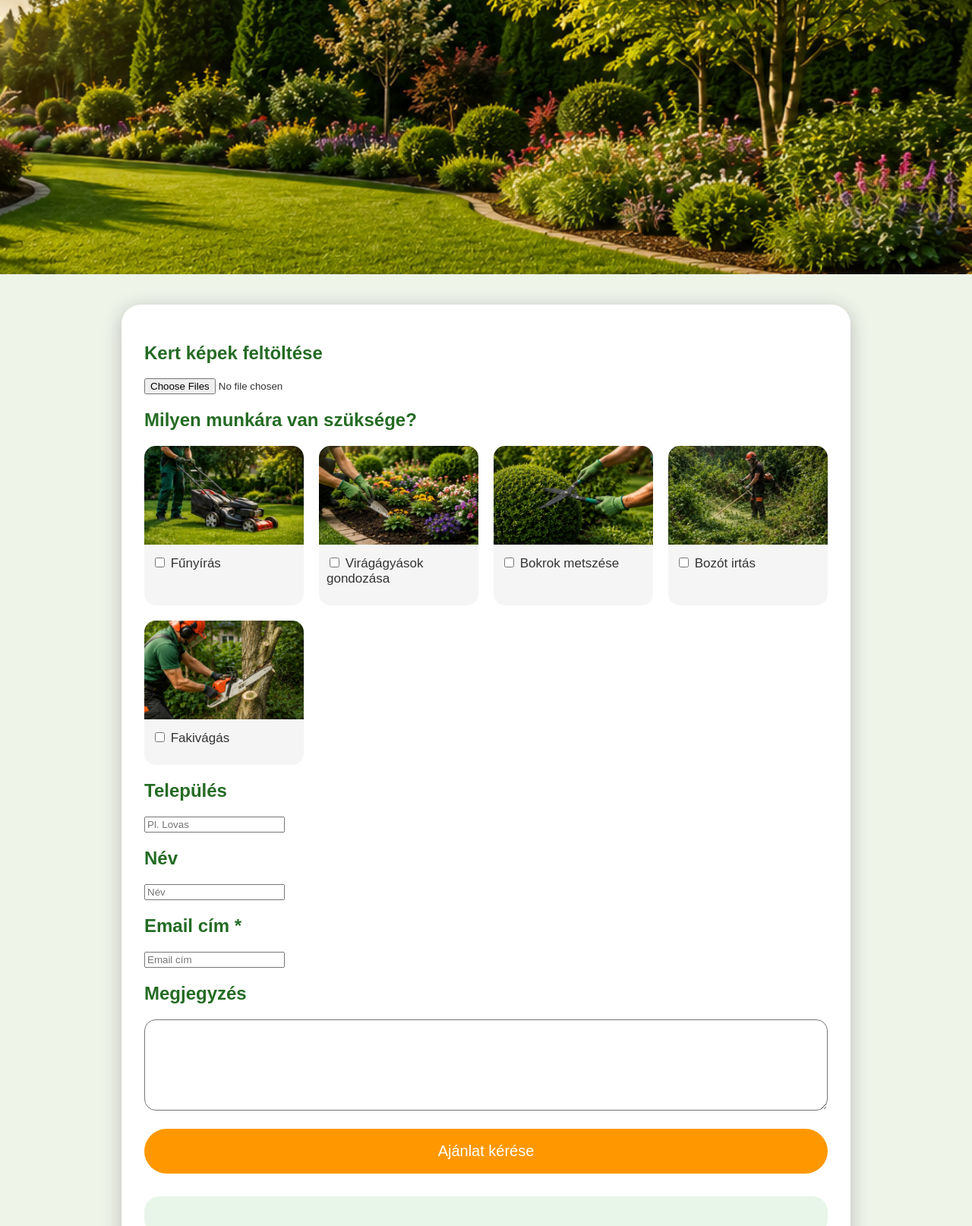
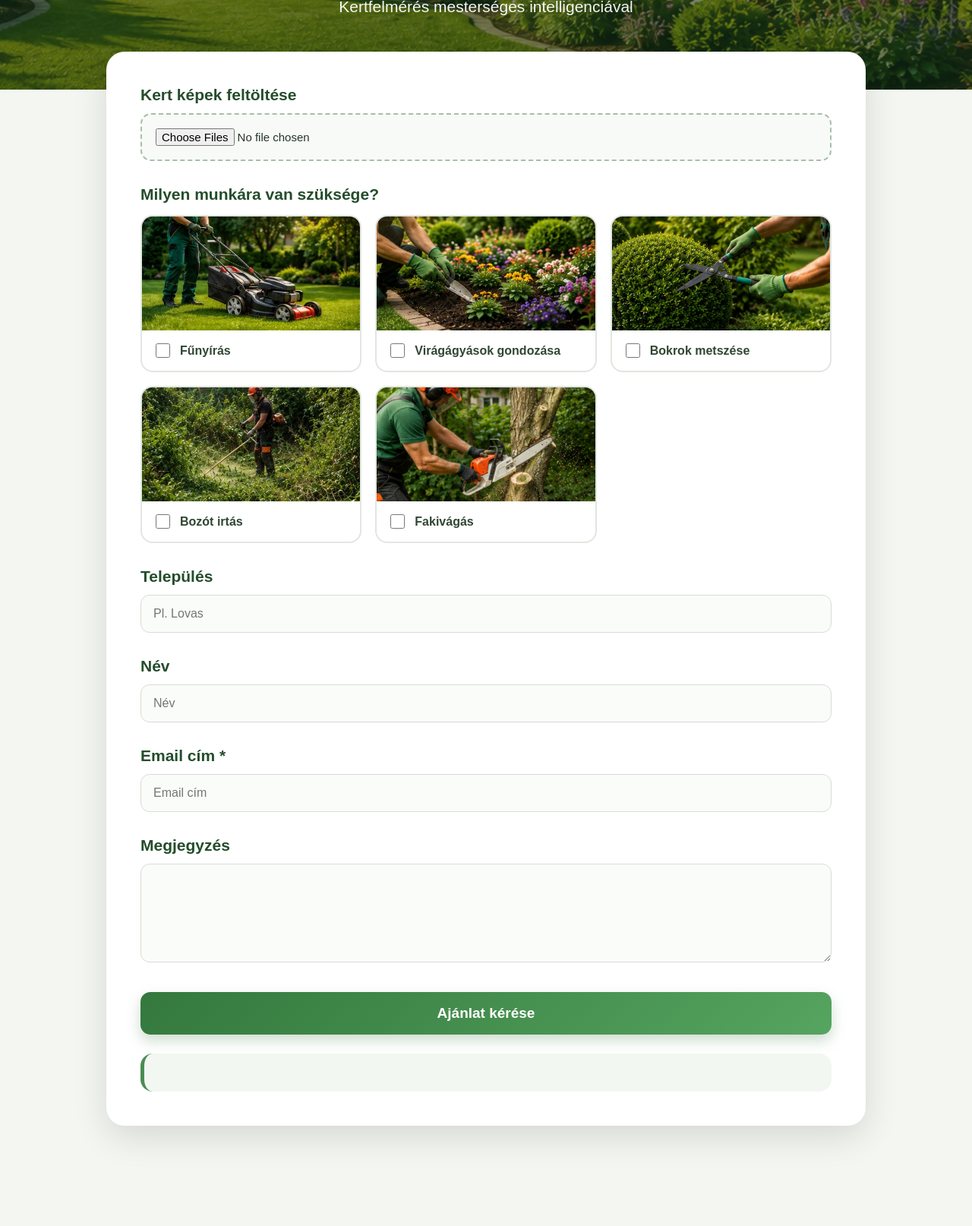
Before and after one commit to pikobenedek-art/lovasi-kert-ai, a website: page public/index.html in a window 1280 px wide. Shown: the part 302-1916 px from the top of the page at 76% size. After the commit the page ends 1844 px from the top, so only its background shows below. Drawn offline with Linux system fonts and the light colour scheme.

Commit message:
Update style.css

```diff
--- a/public/style.css
+++ b/public/style.css
@@ -1,210 +1,411 @@
-body{
+* {
+    box-sizing: border-box;
+}
 
-font-family:Arial,sans-serif;
+html {
+    scroll-behavior: smooth;
+}
 
-margin:0;
-
-background:#eef4e8;
-
-color:#333;
-
+body {
+    margin: 0;
+    font-family: Arial, Helvetica, sans-serif;
+    background: #f3f6f1;
+    color: #26352a;
 }
 
 
+/* =========================
+   FEJLÉC
+========================= */
 
-.fejlec{
+.fejlec {
+    min-height: 420px;
 
-background:#246b24;
+    background:
+        linear-gradient(
+            rgba(20, 55, 28, 0.45),
+            rgba(20, 55, 28, 0.55)
+        ),
+        url("/fejlec.jpg");
 
-color:white;
+    background-size: cover;
+    background-position: center;
 
-text-align:center;
+    display: flex;
+    flex-direction: column;
+    justify-content: center;
+    align-items: center;
 
-padding:30px;
+    text-align: center;
+    padding: 40px 20px;
 
+    color: white;
+}
+
+.logo {
+    width: 110px;
+    height: 110px;
+    object-fit: contain;
+    margin-bottom: 20px;
+    filter: drop-shadow(0 4px 8px rgba(0,0,0,0.3));
+}
+
+.fejlec h1 {
+    font-size: 52px;
+    margin: 0 0 12px;
+    font-weight: 700;
+    text-shadow: 0 3px 8px rgba(0,0,0,0.35);
+}
+
+.fejlec p {
+    font-size: 21px;
+    margin: 0;
+    opacity: 0.95;
 }
 
 
+/* =========================
+   HERO
+========================= */
 
-.logo{
-
-width:80px;
-
+.hero {
+    display: none;
 }
 
 
-.hero {
+/* =========================
+   FŐ DOBOZ
+========================= */
+
+.doboz {
+    width: min(1000px, calc(100% - 30px));
+    margin: -50px auto 60px;
+
+    position: relative;
+    z-index: 2;
+
+    background: white;
+
+    padding: 45px;
+
+    border-radius: 24px;
+
+    box-shadow:
+        0 15px 45px rgba(0, 0, 0, 0.12);
+}
+
+
+/* =========================
+   CÍMEK
+========================= */
+
+.doboz h2 {
+    margin: 32px 0 12px;
+
+    font-size: 21px;
+    color: #244d2b;
+}
+
+.doboz h2:first-child {
+    margin-top: 0;
+}
+
+
+/* =========================
+   INPUTOK
+========================= */
+
+input[type="text"],
+input[type="email"],
+textarea {
     width: 100%;
-    height: 420px;
-    min-height: 420px;
 
-    background-image: url("/fejlec.jpg");
-    background-size: cover;
-    background-position: center;
-    background-repeat: no-repeat;
+    border: 1px solid #d6ddd5;
+
+    border-radius: 12px;
+
+    padding: 15px 16px;
+
+    font-size: 16px;
+
+    background: #fafcf9;
+
+    outline: none;
+
+    transition: 0.2s;
+}
+
+input[type="text"]:focus,
+input[type="email"]:focus,
+textarea:focus {
+    border-color: #4c8c55;
+
+    background: white;
+
+    box-shadow:
+        0 0 0 3px rgba(76, 140, 85, 0.12);
+}
+
+textarea {
+    min-height: 130px;
+    resize: vertical;
+}
+
+
+/* =========================
+   KÉPFELTÖLTÉS
+========================= */
+
+input[type="file"] {
+    width: 100%;
+
+    padding: 18px;
+
+    border: 2px dashed #a9bea9;
+
+    border-radius: 14px;
+
+    background: #f7faf6;
+
+    cursor: pointer;
+
+    font-size: 15px;
+}
+
+input[type="file"]:hover {
+    border-color: #4c8c55;
+    background: #f0f7ef;
+}
+
+
+/* =========================
+   MUNKÁK
+========================= */
+
+.munkak {
+    display: grid;
+
+    grid-template-columns:
+        repeat(3, 1fr);
+
+    gap: 18px;
+
+    margin-top: 15px;
+}
+
+.kartya {
+    background: white;
+
+    border: 2px solid #e0e7df;
+
+    border-radius: 16px;
+
+    overflow: hidden;
+
+    transition:
+        transform 0.2s,
+        box-shadow 0.2s,
+        border-color 0.2s;
+}
+
+.kartya:hover {
+    transform: translateY(-4px);
+
+    border-color: #77a97c;
+
+    box-shadow:
+        0 8px 22px rgba(0,0,0,0.08);
+}
+
+.kartya img {
+    width: 100%;
+    height: 150px;
+
+    object-fit: cover;
 
     display: block;
-    position: relative;
-    visibility: visible;
-    opacity: 1;
 }
 
+.kartya label {
+    display: flex;
+
+    align-items: center;
+
+    gap: 10px;
+
+    padding: 14px;
+
+    cursor: pointer;
+
+    font-weight: 600;
+
+    color: #304633;
+}
+
+.kartya input[type="checkbox"] {
+    width: 19px;
+    height: 19px;
+
+    accent-color: #3f8149;
+
+    cursor: pointer;
+}
+
+
+/* =========================
+   GOMB
+========================= */
+
+button {
+    width: 100%;
+
+    margin-top: 35px;
+
+    padding: 17px 25px;
+
+    border: none;
+
+    border-radius: 13px;
+
+    background:
+        linear-gradient(
+            135deg,
+            #34783e,
+            #55a45f
+        );
+
+    color: white;
+
+    font-size: 19px;
+
+    font-weight: 700;
+
+    cursor: pointer;
+
+    box-shadow:
+        0 8px 18px rgba(52, 120, 62, 0.25);
+
+    transition:
+        transform 0.2s,
+        box-shadow 0.2s;
+}
+
+button:hover {
+    transform: translateY(-2px);
+
+    box-shadow:
+        0 12px 25px rgba(52, 120, 62, 0.32);
+}
+
+button:active {
+    transform: translateY(0);
+}
+
+
+/* =========================
+   AI EREDMÉNY
+========================= */
+
+#eredmeny {
+    margin-top: 25px;
+
+    padding: 25px;
+
+    border-radius: 16px;
+
+    background: #f2f7f1;
+
+    border-left: 5px solid #4c8c55;
+
+    white-space: pre-line;
+
+    line-height: 1.7;
+
+    font-size: 16px;
+}
+
+
+/* =========================
+   KÖTELEZŐ MEZŐ
+========================= */
+
+input:required:invalid:not(:focus) {
+    /* nem pirosítjuk automatikusan */
+}
+
+
+/* =========================
+   MOBIL
+========================= */
+
 @media (max-width: 700px) {
-    .hero {
-        height: 260px;
-        min-height: 260px;
+
+    .fejlec {
+        min-height: 350px;
+
+        padding: 30px 15px;
+    }
+
+    .fejlec h1 {
+        font-size: 36px;
+    }
+
+    .fejlec p {
+        font-size: 17px;
+    }
+
+    .logo {
+        width: 85px;
+        height: 85px;
+    }
+
+    .doboz {
+        width: calc(100% - 20px);
+
+        margin-top: -30px;
+
+        padding: 25px 18px;
+
+        border-radius: 18px;
+    }
+
+    .munkak {
+        grid-template-columns: 1fr 1fr;
+
+        gap: 12px;
+    }
+
+    .kartya img {
+        height: 120px;
+    }
+
+    .kartya label {
+        padding: 11px;
+
+        font-size: 14px;
     }
 }
 
 
+/* =========================
+   KIS MOBIL
+========================= */
 
-.doboz{
+@media (max-width: 450px) {
 
-max-width:900px;
+    .munkak {
+        grid-template-columns: 1fr;
+    }
 
-margin:40px auto;
+    .kartya img {
+        height: 170px;
+    }
 
-background:white;
+    .fejlec h1 {
+        font-size: 31px;
+    }
 
-padding:30px;
-
-border-radius:25px;
-
-box-shadow:0 5px 25px #bbb;
-
+    .doboz h2 {
+        font-size: 19px;
+    }
 }
-
-
-
-
-
-h2{
-
-color:#246b24;
-
-}
-
-
-
-
-
-.munkak{
-
-display:grid;
-
-grid-template-columns:repeat(auto-fit,minmax(200px,1fr));
-
-gap:20px;
-
-}
-
-
-
-
-
-.kartya{
-
-background:#f5f5f5;
-
-border-radius:15px;
-
-overflow:hidden;
-
-padding-bottom:15px;
-
-}
-
-
-
-.kartya img{
-
-width:100%;
-
-height:130px;
-
-object-fit:cover;
-
-}
-
-
-
-.kartya label{
-
-display:block;
-
-padding:10px;
-
-font-size:17px;
-
-}
-
-
-
-
-textarea{
-
-width:100%;
-
-height:120px;
-
-border-radius:15px;
-
-padding:15px;
-
-font-size:16px;
-
-box-sizing:border-box;
-
-}
-
-
-
-
-button{
-
-width:100%;
-
-padding:18px;
-
-background:#ff9800;
-
-border:0;
-
-border-radius:30px;
-
-color:white;
-
-font-size:20px;
-
-cursor:pointer;
-
-margin-top:20px;
-
-}
-
-
-
-button:hover{
-
-opacity:0.8;
-
-}
-
-
-
-
-#eredmeny{
-
-margin-top:30px;
-
-background:#e8f5e9;
-
-padding:25px;
-
-border-radius:20px;
-
-font-size:17px;
-
-line-height:1.6;
-
-}
```
